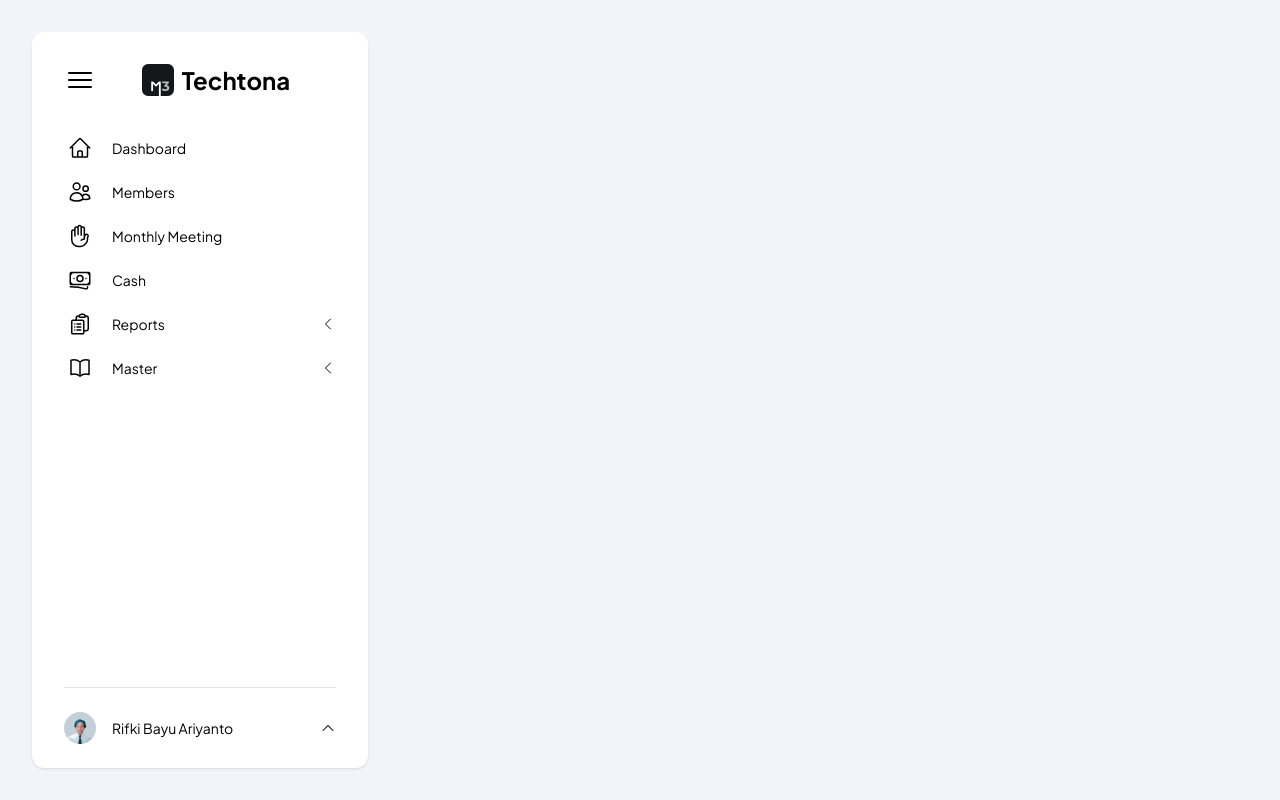
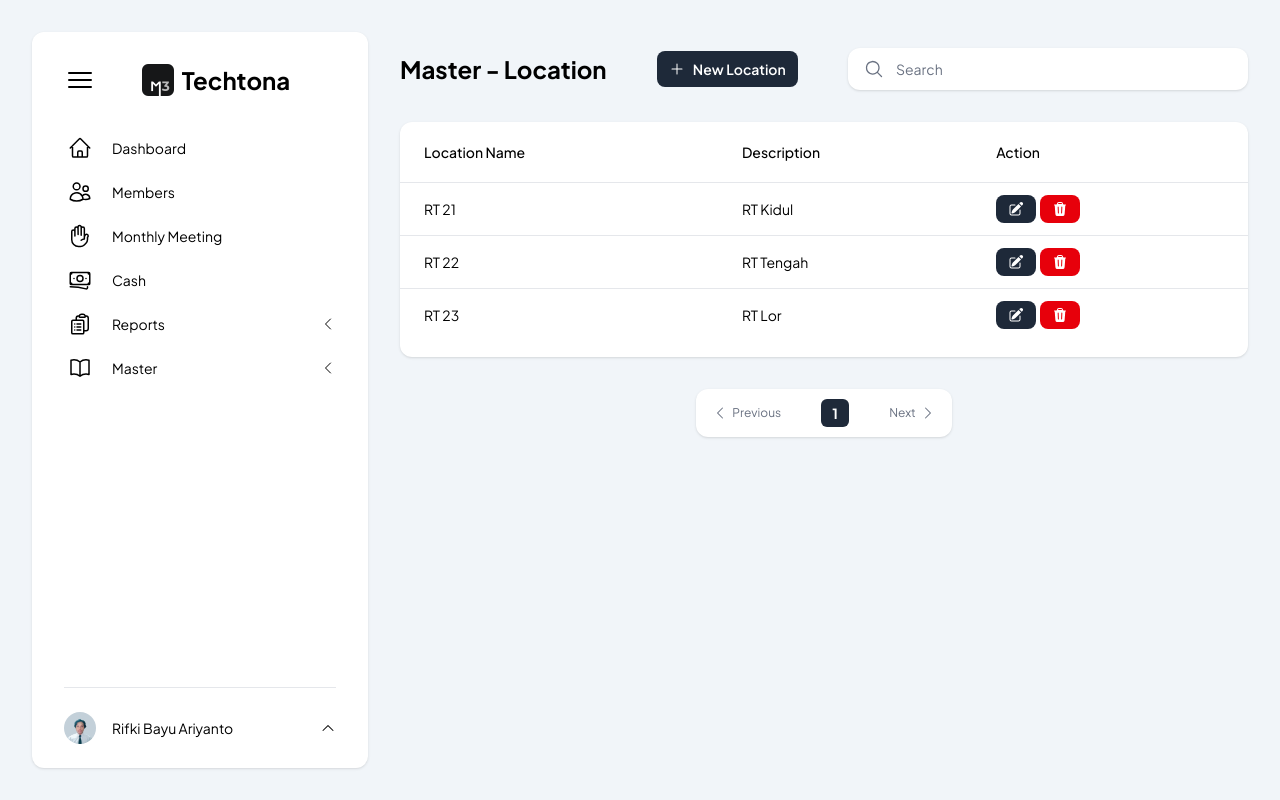
Before and after one commit to rifkibayuariy/karang-taruna, a Next.js app: page /admin/master/location in a window 1280 px wide. Built offline with nearby package versions, Linux system fonts and the light colour scheme.

Commit message:
Master Location

```diff
--- a/app/admin/master/location/page.tsx
+++ b/app/admin/master/location/page.tsx
@@ -1,3 +1,40 @@
-export default function Location() {
-    return (<></>);
+import Table from "@/components/admin/master/location/table";
+
+import { MagnifyingGlassIcon, PlusIcon } from '@heroicons/react/24/solid';
+
+export default async function Location(props: {
+    searchParams?: Promise<{
+        query?: string;
+        page?: string;
+    }>;
+}) {
+    return (
+        <main className="pb-8">
+            <div className="flex flex-col md:flex-row w-full gap-2 justify-between items-center md:pt-4">
+                <div className="flex items-center">
+                    <h1 className="text-xl text-nowrap md:text-2xl font-bold"><span className="hidden md:inline-block mr-1">Master -</span>Location</h1>
+                </div>
+                <div className="flex flex-row gap-2 w-full pt-4 md:pt-0">
+                    <div className="flex flex-auto justify-center md:items-center">
+                        <button className="px-3 py-2 bg-gray-800 rounded-lg text-white text-sm flex items-center justify-center gap-2">
+                            <PlusIcon className="size-4"/>
+                            <span className="font-semibold">New <span className="hidden md:inline-block">Location</span></span>
+                        </button>
+                    </div>
+                    <div className="w-full md:w-100 flex justify-end">
+                        <div className="relative w-full">
+                        <input
+                            className="block peer z-0 h-full w-full rounded-xl py-3 pl-12 text-sm bg-white shadow-sm placeholder:text-gray-500 focus:outline-none"
+                            placeholder="Search"
+                        />
+                        <MagnifyingGlassIcon className="absolute left-4 top-1/2 size-5 -translate-y-1/2 text-gray-500 peer-focus:text-gray-900" />
+                        </div>
+                    </div>
+                </div>
+            </div>
+            <div className="pt-4 md:pt-8">
+                <Table/>
+            </div>
+        </main>
+    );
 };
--- /dev/null
+++ b/components/admin/master/location/table.tsx
@@ -0,0 +1,96 @@
+import {
+    PencilSquareIcon,
+    TrashIcon,
+    ChevronLeftIcon,
+    ChevronRightIcon,
+    MapPinIcon
+} from "@heroicons/react/24/solid";
+
+const location = [
+    {name: 'RT 21', description: 'RT Kidul'},
+    {name: 'RT 22', description: 'RT Tengah'},
+    {name: 'RT 23', description: 'RT Lor'},
+]
+
+export default function Table() {
+    return (
+        <>
+            <div className="md:hidden flex flex-col gap-2">
+                {location.map((loc) => {
+                    return (
+                        <div
+                            key={loc.name}
+                            className="rounded-xl bg-white shadow-sm px-4 py-4">
+                            <div className="flex flex-row gap-2 items-center">
+                                <MapPinIcon className="size-5 text-gray-500"/>
+                                <div className="flex flex-col gap-0.5 pl-2 flex-auto">
+                                    <span className="text-sm font-semibold">
+                                        {loc.name}
+                                    </span>
+                                    <span className="text-xs">
+                                        {loc.description}
+                                    </span>
+                                </div>
+                                    <button className="bg-gray-800 rounded-lg p-1.5 text-white">
+                                        <PencilSquareIcon className="size-4"/>
+                                    </button>
+                                    <button className="bg-red-600 rounded-lg p-1.5 text-white">
+                                        <TrashIcon className="size-4"/>
+                                    </button>
+                            </div>
+                        </div>
+                    )
+                })}
+            </div>
+            <div className="hidden md:block overflow-x-auto bg-white rounded-xl shadow-sm md:pb-4">
+                <table className="min-w-full table">
+                    <thead className="rounded-lg text-left text-sm font-normal">
+                        <tr className="border-b border-gray-200">
+                            <th scope="col" className="px-4 pl-6 py-5 font-medium">Location Name</th>
+                            <th scope="col" className="px-4 py-5 font-medium">Description</th>
+                            <th scope="col" className="px-4 py-5 font-medium">Action</th>
+                        </tr>
+                    </thead>
+                    <tbody>
+                        {location.map((loc) => {
+                            return (
+                                <tr
+                                    key={loc.name}
+                                    className="w-full border-b border-gray-200 py-3 text-sm last-of-type:border-none [&:first-child>td:first-child]:rounded-tl-lg [&:first-child>td:last-child]:rounded-tr-lg [&:last-child>td:first-child]:rounded-bl-lg [&:last-child>td:last-child]:rounded-br-lg"
+                                >
+                                    <td className="whitespace-nowrap px-4 pl-6 py-3">{loc.name}</td>
+                                    <td className="whitespace-nowrap px-4 py-3">{loc.description}</td>
+                                    <td className="whitespace-nowrap px-4 py-3">
+                                        <div className="flex gap-1">
+                                            <button className="bg-gray-800 rounded-lg px-3 py-1.5 text-white">
+                                                <PencilSquareIcon className="size-4"/>
+                                            </button>
+                                            <button className="bg-red-600 rounded-lg px-3 py-1.5 text-white">
+                                                <TrashIcon className="size-4"/>
+                                            </button>
+                                        </div>
+                                    </td>
+                                </tr>
+                            )
+                        })}
+                    </tbody>
+                </table>
+            </div>
+            <div className="pt-8 flex justify-center">
+                <div className="bg-white rounded-xl shadow-sm flex flex-row gap-8 p-2">
+                    <button className="flex items-center gap-1 text-xs text-gray-500 p-2">
+                        <ChevronLeftIcon className="size-4"/>
+                        <span>Previous</span>
+                    </button>
+                    <div className="flex flex-row gap-1 text-sm justify-center items-center">
+                        <button className="w-7 h-7 bg-gray-800 rounded-md font-bold text-white">1</button>
+                    </div>
+                    <button className="flex items-center gap-1 text-xs text-gray-500 p-2">
+                        <span>Next</span>
+                        <ChevronRightIcon className="size-4"/>
+                    </button>
+                </div>
+            </div>
+        </>
+    );
+};
--- a/components/admin/sidenavlayout.tsx
+++ b/components/admin/sidenavlayout.tsx
@@ -23,7 +23,7 @@ export default function SideNavLayout({ children }: { children: React.ReactNode
                 isExpand={isExpand}
                 toggleSideNavExpand={toggleSideNavExpand}
             />
-            <div className={`${isExpand ? 'md:ml-92' : 'md:ml-32'} max-h-[calc(100vh-96px)] md:max-h-screen h-full px-8 pt-8 bg-slate-100 transition-all duration-500 ${isOpen ? 'overflow-y-hidden' : 'overflow-y-auto'}`}>
+            <div className={`${isExpand ? 'md:ml-92' : 'md:ml-32'} max-h-[calc(100vh-96px)] md:max-h-screen h-full px-8 pt-8 transition-all duration-500 ${isOpen ? 'overflow-y-hidden' : 'overflow-y-auto'}`}>
                 { children }
             </div>
 
```
